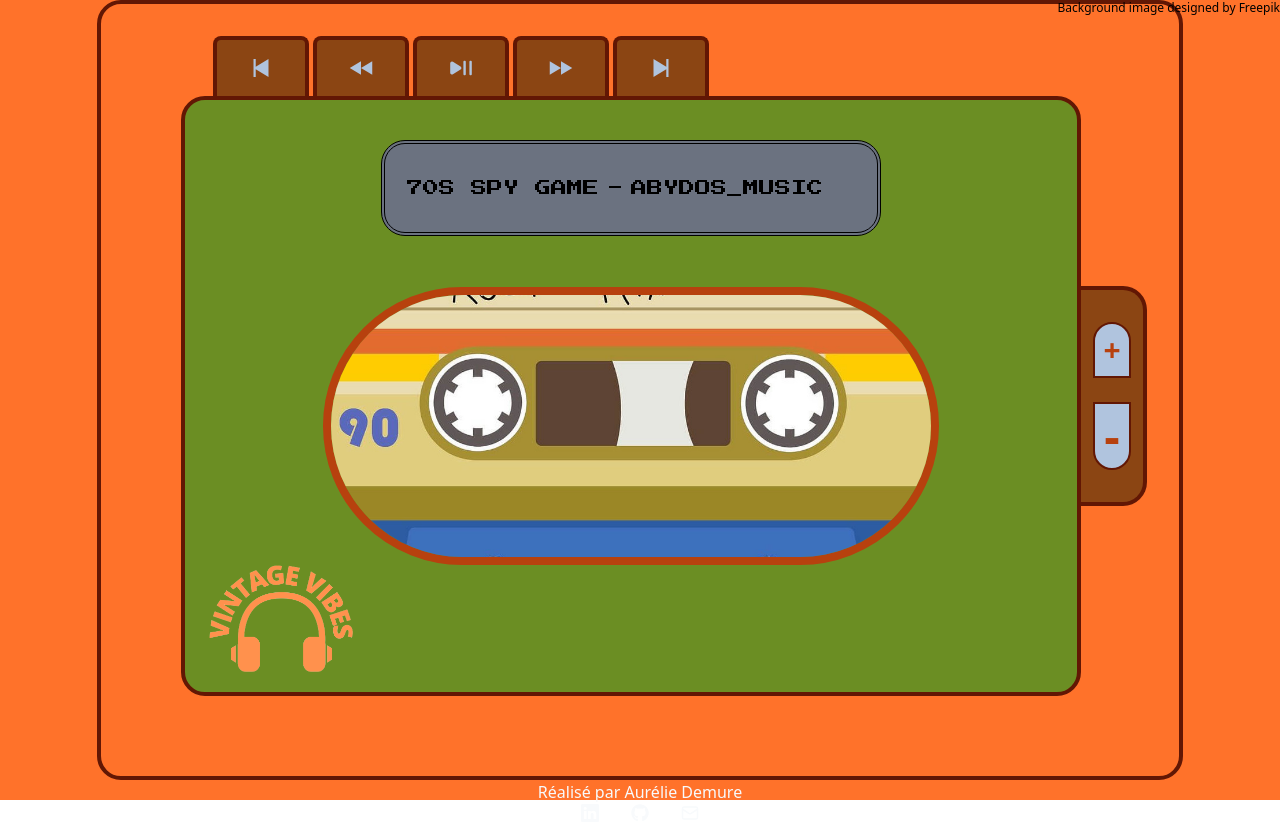
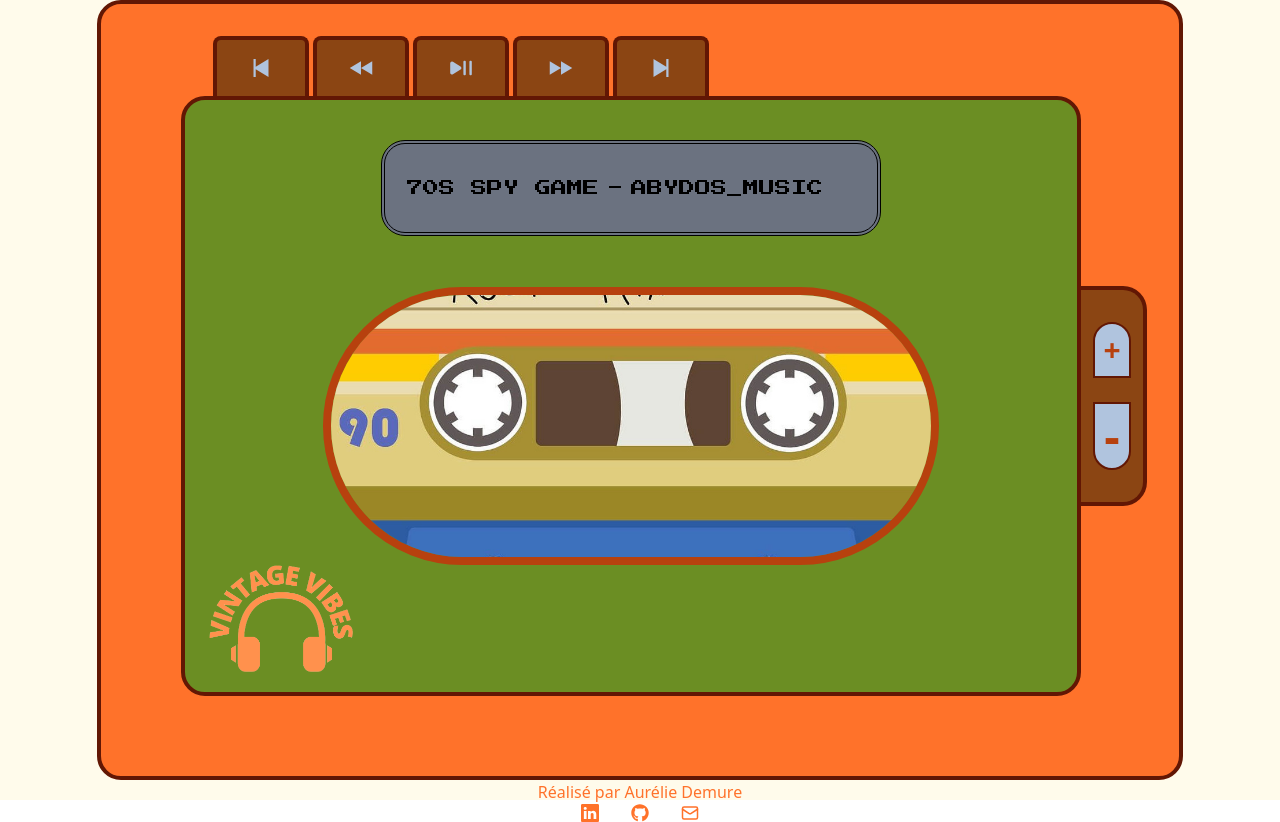
Before and after one commit to lilipix/VintageVibes, a React (Vite) app: page / in a window 1280 px wide. Built offline with nearby package versions, Linux system fonts and the light colour scheme.

Commit message:
try to disable orientation

```diff
--- a/index.html
+++ b/index.html
@@ -4,7 +4,10 @@
 <head>
   <meta charset="UTF-8" />
   <link rel="icon" type="image/svg+xml" href="/vite.svg" />
-  <meta name="viewport" content="width=device-width, initial-scale=1.0, maximum-scale=1.0">
+  <!-- <meta name="viewport" content="width=device-width, initial-scale=1.0, maximum-scale=1.0"> -->
+  <meta name="viewport"
+    content="width=device-width, initial-scale=1.0, maximum-scale=1.0, user-scalable=no, orientation=portrait">
+
 
   <title>VintageVibes</title>
   <link rel="apple-touch-icon" sizes="180x180" href="/apple-touch-icon.png">
--- a/src/App.jsx
+++ b/src/App.jsx
@@ -3,7 +3,7 @@ import AudioPlayer from "./Components/AudioPlayer";
 
 function App() {
   return (
-    <div className="bg-beige bg-cover bg-repeat h-screen w-screen ">
+    <div className="bg-amber-50 bg-cover bg-repeat h-screen w-screen ">
       <div className="rotate-container ">
         <AudioPlayer />
       </div>
--- a/src/Components/AudioPlayer.jsx
+++ b/src/Components/AudioPlayer.jsx
@@ -71,14 +71,14 @@ const AudioPlayer = () => {
           </div>
         </div>
       </main>
-      <div className="flex justify-center mb-2  ">
+      <div className="flex justify-center mb-4 ">
         <Footer className="container" />
       </div>
-      <div className=" text-xs absolute top-0 right-0 icon">
+      {/* <div className=" text-xs absolute top-0 right-0 icon">
         <a href="http://www.freepik.com">
           Background image designed by Freepik
         </a>
-      </div>
+      </div> */}
     </div>
   );
 };
--- a/src/Components/Footer.jsx
+++ b/src/Components/Footer.jsx
@@ -5,10 +5,10 @@ import { LuMail } from "react-icons/lu";
 const Footer = () => {
   return (
     <div className="flex flex-col ">
-      <p className="text-slate-50 ">Réalisé par Aurélie Demure</p>
+      <p className="text-beige  ">Réalisé par Aurélie Demure</p>
       <div className="flex justify-center gap-8 ">
         <a
-          className="text-slate-50 text-lg cursor-pointer"
+          className="text-beige text-lg cursor-pointer"
           href="https://www.linkedin.com/in/aurelie-demure/"
           target="_blank"
           rel="noreferrer"
@@ -16,7 +16,7 @@ const Footer = () => {
           <BsLinkedin />
         </a>
         <a
-          className="text-slate-50 text-lg cursor-pointer"
+          className="text-beige text-lg cursor-pointer"
           href="https://github.com/lilipix"
           target="_blank"
           rel="noreferrer"
@@ -24,7 +24,7 @@ const Footer = () => {
           <FaGithub />
         </a>
         <a
-          className="text-slate-50 text-lg cursor-pointer"
+          className="text-beige text-lg cursor-pointer"
           href="mailto:aurelie.demure.ad@gmail.com"
         >
           <LuMail />
```
Also changed, not shown: src/assets/5123236.jpg (deleted).
